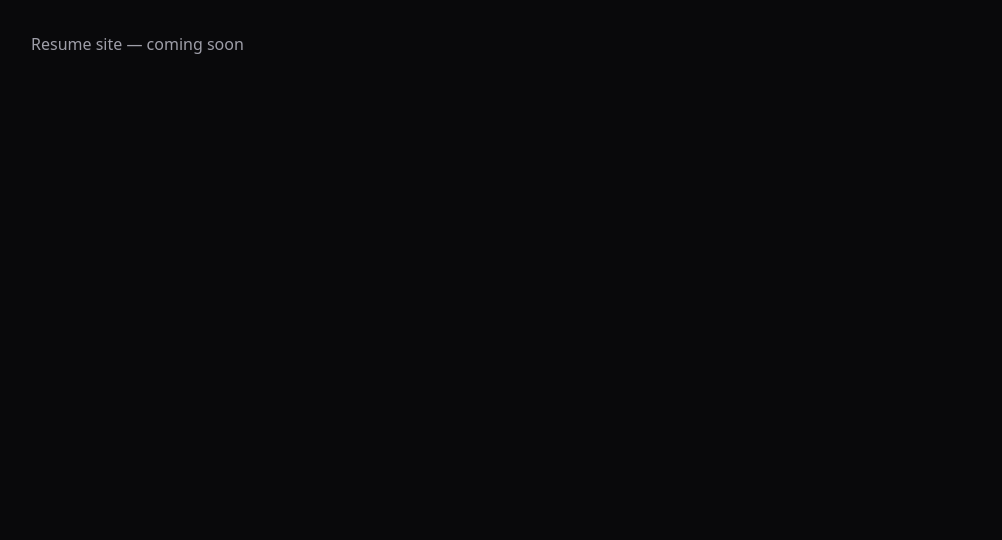
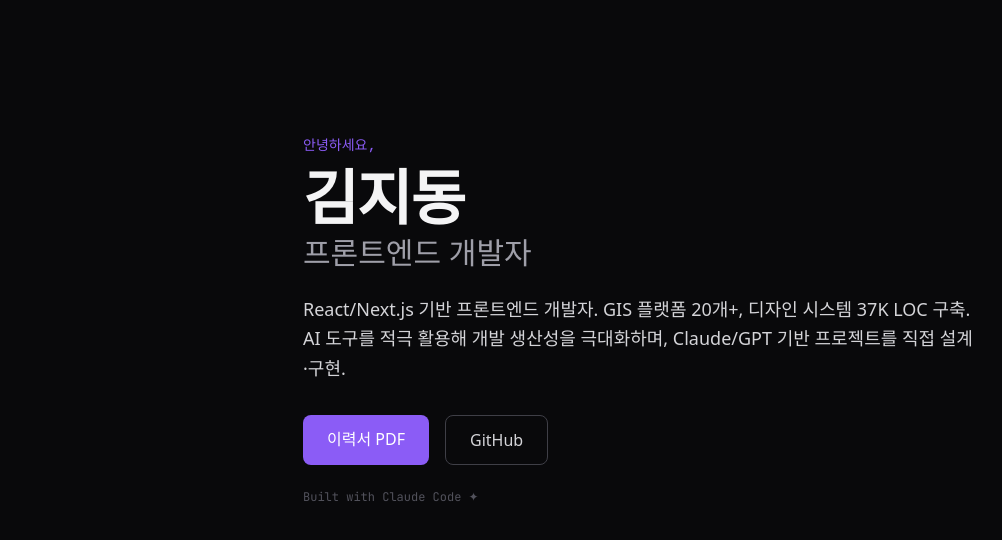
Before and after one commit to AustinKimDev/recruit-portfolio, a Next.js app: page / in a window 1280 px wide. Shown: the top 540 px of the page, without its empty margins (1-1003 px from the left). Built offline with nearby package versions, Linux system fonts and the light colour scheme; a web font is replaced by a local one.

Commit message:
feat: add Hero section with profile data

```diff
--- a/src/app/page.tsx
+++ b/src/app/page.tsx
@@ -1,7 +1,9 @@
+import { Hero } from "@/components/hero";
+
 export default function Home() {
   return (
     <main className="min-h-screen">
-      <p className="p-8 text-zinc-400">Resume site — coming soon</p>
+      <Hero />
     </main>
   );
 }
--- /dev/null
+++ b/src/components/hero.tsx
@@ -0,0 +1,49 @@
+"use client";
+
+import { motion } from "framer-motion";
+import { profile } from "@/data/profile";
+
+export function Hero() {
+  return (
+    <section className="flex min-h-[80vh] flex-col justify-center px-6">
+      <div className="mx-auto max-w-4xl">
+        <motion.div
+          initial={{ opacity: 0, y: 24 }}
+          animate={{ opacity: 1, y: 0 }}
+          transition={{ duration: 0.6 }}
+        >
+          <p className="mb-3 font-mono text-sm text-accent">안녕하세요,</p>
+          <h1 className="mb-2 text-5xl font-bold tracking-tight sm:text-6xl">
+            {profile.name}
+          </h1>
+          <h2 className="mb-6 text-2xl font-medium text-zinc-400 sm:text-3xl">
+            {profile.title}
+          </h2>
+          <p className="mb-8 max-w-2xl text-lg leading-relaxed text-zinc-300">
+            {profile.tagline}
+          </p>
+          <div className="flex flex-wrap gap-4">
+            <a
+              href="/resume"
+              target="_blank"
+              className="rounded-lg bg-accent px-6 py-3 font-medium text-white transition hover:bg-accent-light"
+            >
+              이력서 PDF
+            </a>
+            <a
+              href={profile.github}
+              target="_blank"
+              rel="noopener noreferrer"
+              className="rounded-lg border border-zinc-700 px-6 py-3 font-medium text-zinc-300 transition hover:border-zinc-500 hover:text-white"
+            >
+              GitHub
+            </a>
+          </div>
+          <p className="mt-6 font-mono text-xs text-zinc-600">
+            Built with Claude Code ✦
+          </p>
+        </motion.div>
+      </div>
+    </section>
+  );
+}
```
